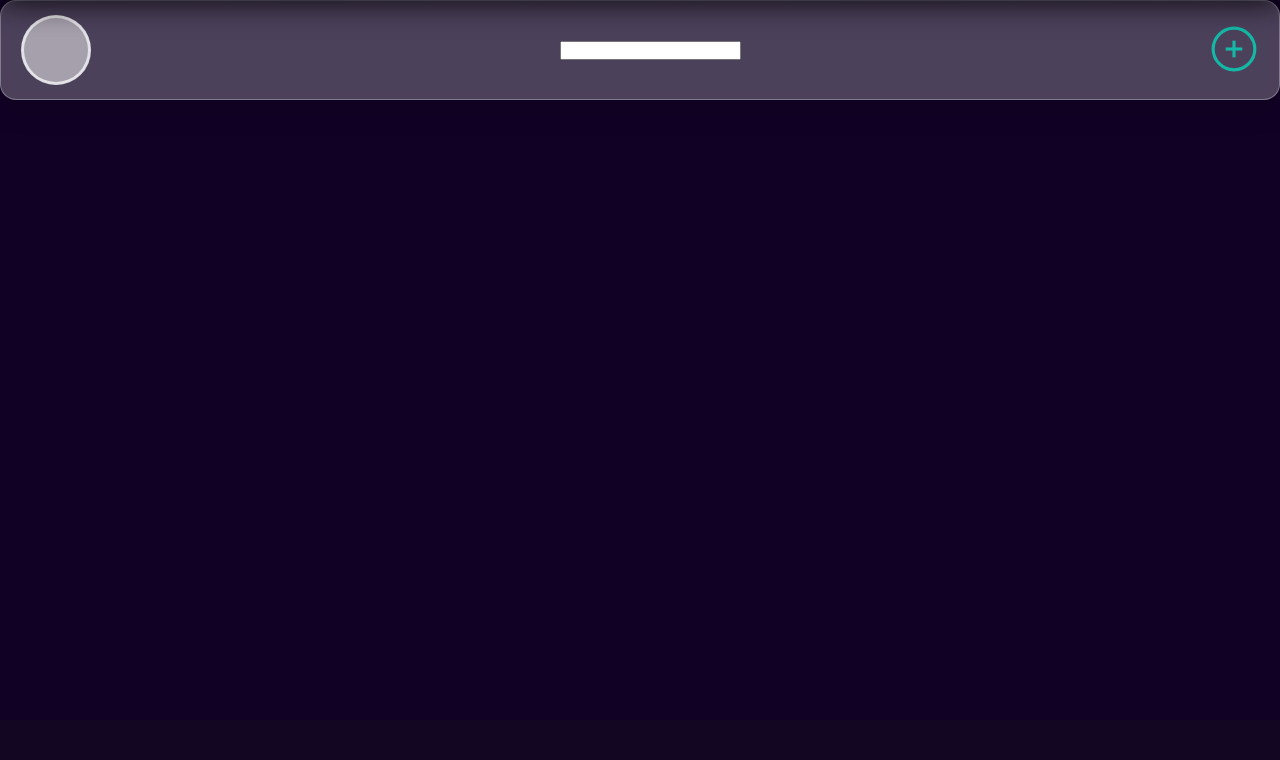
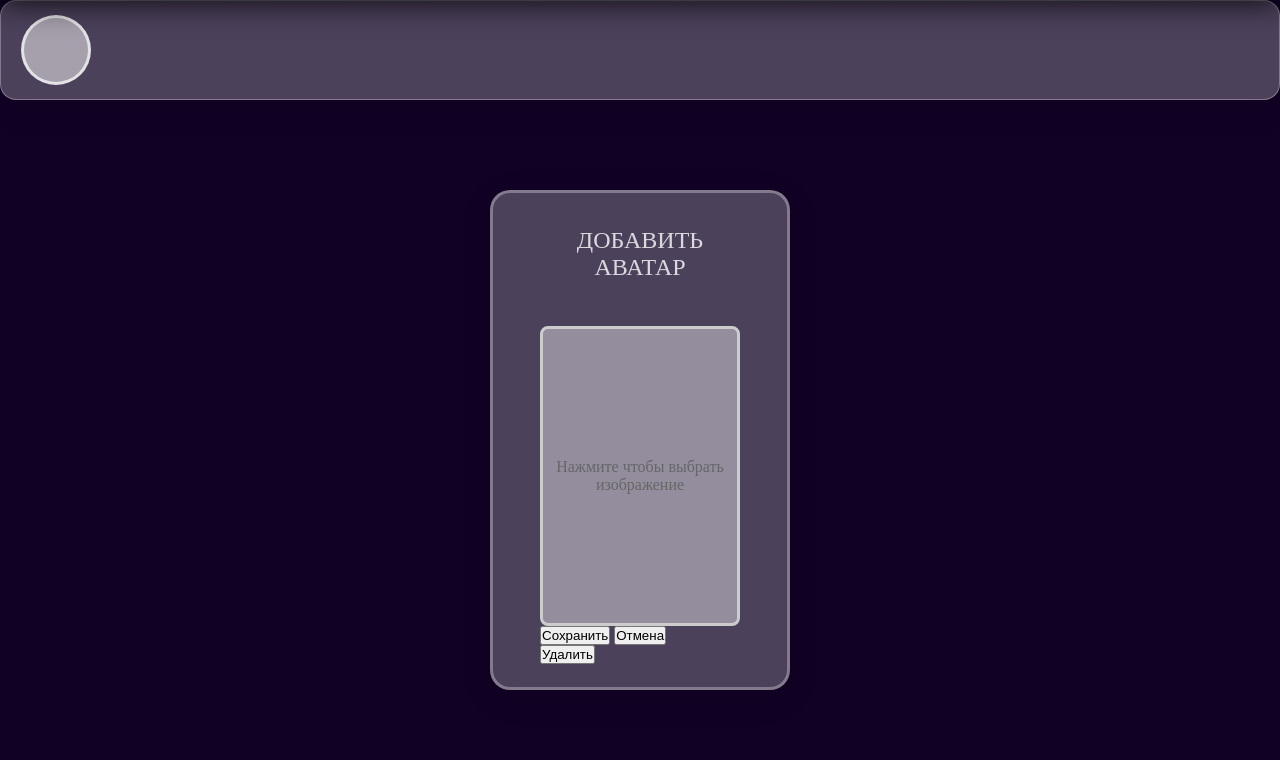
Before and after one commit to AanoT24-work/game_syte, a Flask app: page /user/accaunt in a window 1280 px wide. Shown: the part 80-840 px from the top of the page. Before the commit the page ends 180 px from the top, so only its background shows below. Run offline with Flask 3, Linux system fonts and the light colour scheme; some libraries are stand-ins or nearby versions.

Commit message:
add photo

```diff
--- a/app/static/css/blocks/body/accaunt.css
+++ b/app/static/css/blocks/body/accaunt.css
@@ -1,22 +1,38 @@
+/* CSS для правильного позиционирования под header */
+.main-container {
+    display: flex;
+    margin-top: 80px; /* Высота header */
+    width: 100%;
+    min-height: calc(100vh - 80px); /* Высота viewport минус высота header */
+}
+
+.accaunt-container{
+    display: flex;
+    align-items: center;
+    min-width: 100%;
+    min-height: 100%;
+    flex-direction: column;
+
+}
+
 .info-container {
     display: flex;
-    position: relative;
     align-items: center;
     justify-content: space-between;
-    top: 80px;
     width: 100%;
+    max-width: 100%;
     height: 100px;
     background: rgba(255, 255, 255, 0.25);
     backdrop-filter: blur(15px);
     -webkit-backdrop-filter: blur(15px);
     border: 1px solid rgba(255, 255, 255, 0.3);
     border-radius: 16px;
-    padding: 0 20px;
+    padding: 20px;
     box-shadow: 0 8px 32px rgba(0, 0, 0, 0.1);
+    margin-bottom: 20px;
 }
 
 .user-avatar {
-    position: relative;
     width: 70px;
     height: 70px;
     border-radius: 50%;
@@ -28,37 +44,88 @@
     display: block;
 }
 
-
-
-
-
-
-
-.new_post {
-    cursor: pointer;
-    outline: none;
-    border: none;
-    background: none;
-    padding: 0;
-    transition: transform 0.3s ease;
+.main_container{
+    display: flex;
+    align-items: center;
+    justify-content: center;
+    width: 100vw;
+    height: 80vh;
 }
 
-.new_post:hover {
-    transform: rotate(90deg);
+.photo-container {
+    display: flex;
+    justify-content: center; /* Центрируем по вертикали */
+    align-items: center; /* Центрируем по горизонтали */
+    width: 100%;
+    height: 500px;
+    max-width: 300px;
+    flex-direction: column;
+    background: rgba(255, 255, 255, 0.25);
+    backdrop-filter: blur(15px);
+    border: 3px solid rgba(255, 255, 255, 0.3);
+    border-radius: 20px;
+    padding: 20px;
+    box-shadow: 0 8px 32px rgba(0, 0, 0, 0.1);
+    box-sizing: border-box;
 }
 
-.new_post svg {
-    stroke: #14b8a6; /* teal-500 */
-    fill: none;
+.photo-form {
+    display: flex;
+    flex-direction: column;
+    align-items: center;
+    justify-content: center; /* Добавляем центрирование по вертикали */
+    width: 100%;
+    height: auto; /* Меняем на auto */
+    gap: 15px;
+}
+
+.heading {
+    text-transform: uppercase;
+    text-align: center;
+    margin: 0;
+    font-size: 1.5em;
+    color: rgba(255, 255, 255, 0.8);
+    width: 100%;
+    margin: 10px 0 30px 0;
+
+}
+.file-input-wrapper {
+    position: relative;
+    width: 200px;
+    height: 300px;
+}
+
+.photo-input {
+    position: absolute;
+    width: 100%;
+    height: 100%;
+    opacity: 0;
+    cursor: pointer;
+    z-index: 2;
+}
+
+.file-input-label {
+    position: absolute;
+    top: 0;
+    left: 0;
+    width: 100%;
+    height: 100%;
+    border: 3px solid #ccc;
+    border-radius: 8px;
+    background: rgba(255, 255, 255, 0.4);
+    display: flex;
+    align-items: center;
+    justify-content: center;
+    cursor: pointer;
     transition: all 0.3s ease;
 }
 
-.new_post:hover svg {
-    fill: #115e59; /* teal-800 */
+.file-input-label:hover {
+    background: rgba(255, 255, 255, 0.4);
 }
 
-.new_post:active svg {
-    stroke: #99f6e4; /* teal-200 */
-    fill: #0d9488; /* teal-600 */
-    transition-duration: 0s;
+.file-input-text {
+    color: #666;
+    font-size: 16px;
+    text-align: center;
 }
--- /dev/null
+++ b/app/static/js/body/accaunt.js
@@ -0,0 +1 @@
+const openButton = document.querySelector('.open-button');
--- a/app/templates/user/accaunt.html
+++ b/app/templates/user/accaunt.html
@@ -1,34 +1,49 @@
-
 {% extends 'main/main.html' %}
 
 {% block title %}Мой аккаунт{% endblock %}
 
 {%block style%}
     <link rel="stylesheet" href="{{url_for('static', filename='css/blocks/body/accaunt.css')}}">
-
 {%endblock%}
 
 {% block content %}
+<div class="main-container">
+    <div class="accaunt-container">
+        <div class="info-container">
+            <button class="user-avatar">
+                <img src="">
+            </button>
+        </div>
 
-<div class="accaunt-page">
-    <div class="info-container">
-        <button class="user-avatar">
-            <img src="">
-        </button>
+        <div class="main_container">
+            <div class="photo-container">
+                <form class="photo-form">
+                    <p class="heading">Добавить<br>Аватар</p>
+                    {{form.hidden_tag()}}
 
-        <input type="text" class="description">
-        <button class="new_post" title="Add new">
-            <svg viewBox="0 0 24 24" height="50px" width="50px" xmlns="http://www.w3.org/2000/svg">
-                <path class="circle" stroke-width="1.5" d="M12 22C17.5 22 22 17.5 22 12C22 6.5 17.5 2 12 2C6.5 2 2 6.5 2 12C2 17.5 6.5 22 12 22Z"></path>
-                <path class="cross" stroke-width="1.5" d="M8 12H16"></path>
-                <path class="cross" stroke-width="1.5" d="M12 16V8"></path>
-            </svg>
-        </button>
-    </div>
+                    <div class="input-container">
 
-    <div class="posts-container">
+                        <div class="file-input-wrapper">
+                            <input class="photo-input"
+                            type="file"
+                            accept="image/*"
+                            id="fileInput">
+                            <label for="fileInput" class="file-input-label">
+                                <span class="file-input-text">Нажмите чтобы выбрать изображение</span>
+                            </label>
+                        </div>
 
+                        <div class="photo-button">
+                            <button class="save_button">Сохранить</button>
+                            <button class="cancel_button">Отмена</button>
+                        </div>
+                        <button class="deleate_button">Удалить</button>
+                    </div>
+                </form>
+            </div>
+        </div>
     </div>
 </div>
 
+<script src="static/js/body/accaunt.js"></script>
 {% endblock %}
```
Also changed, not shown: app/templates/tests/flash.html (+15 -104 lines).
